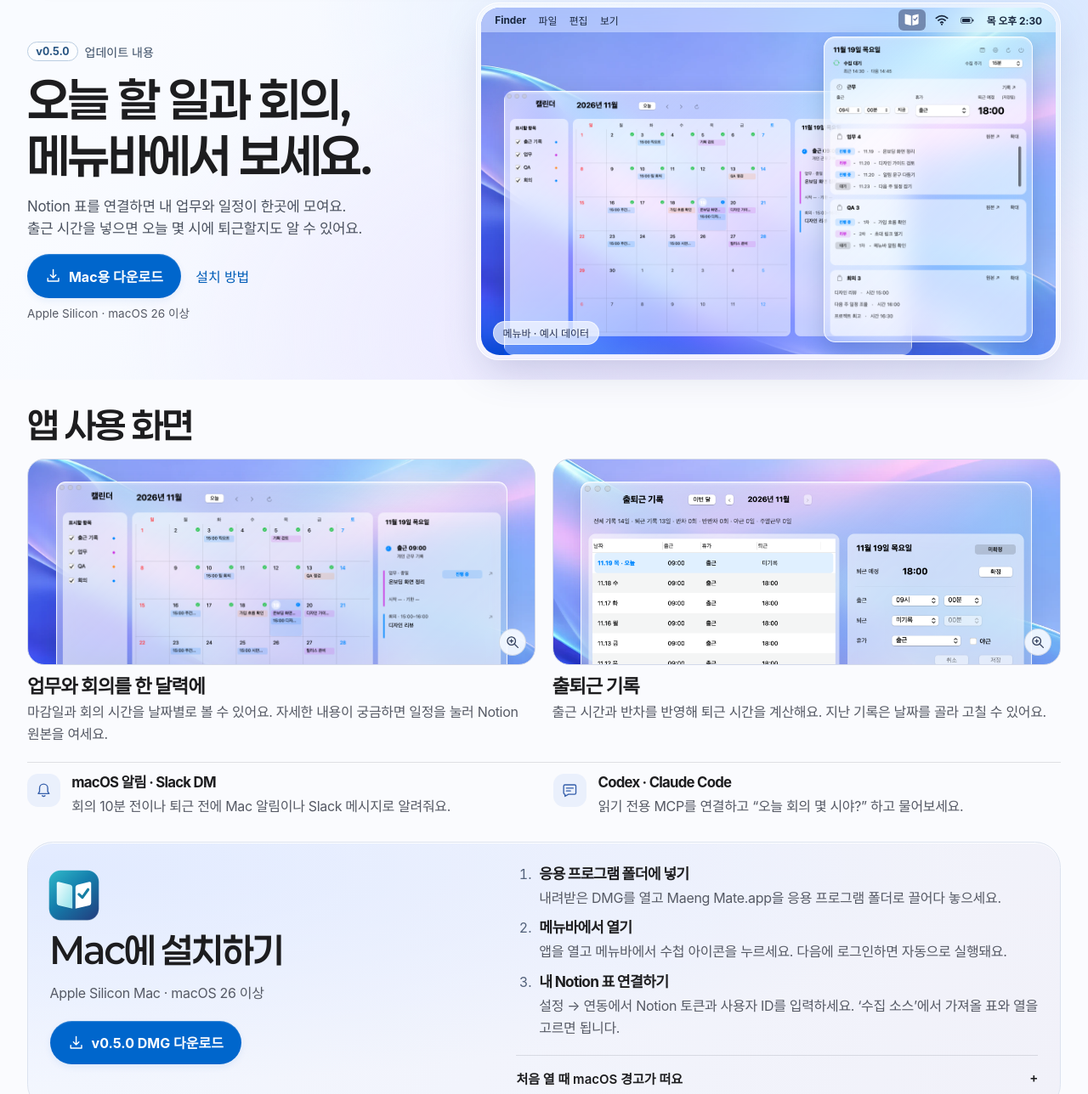
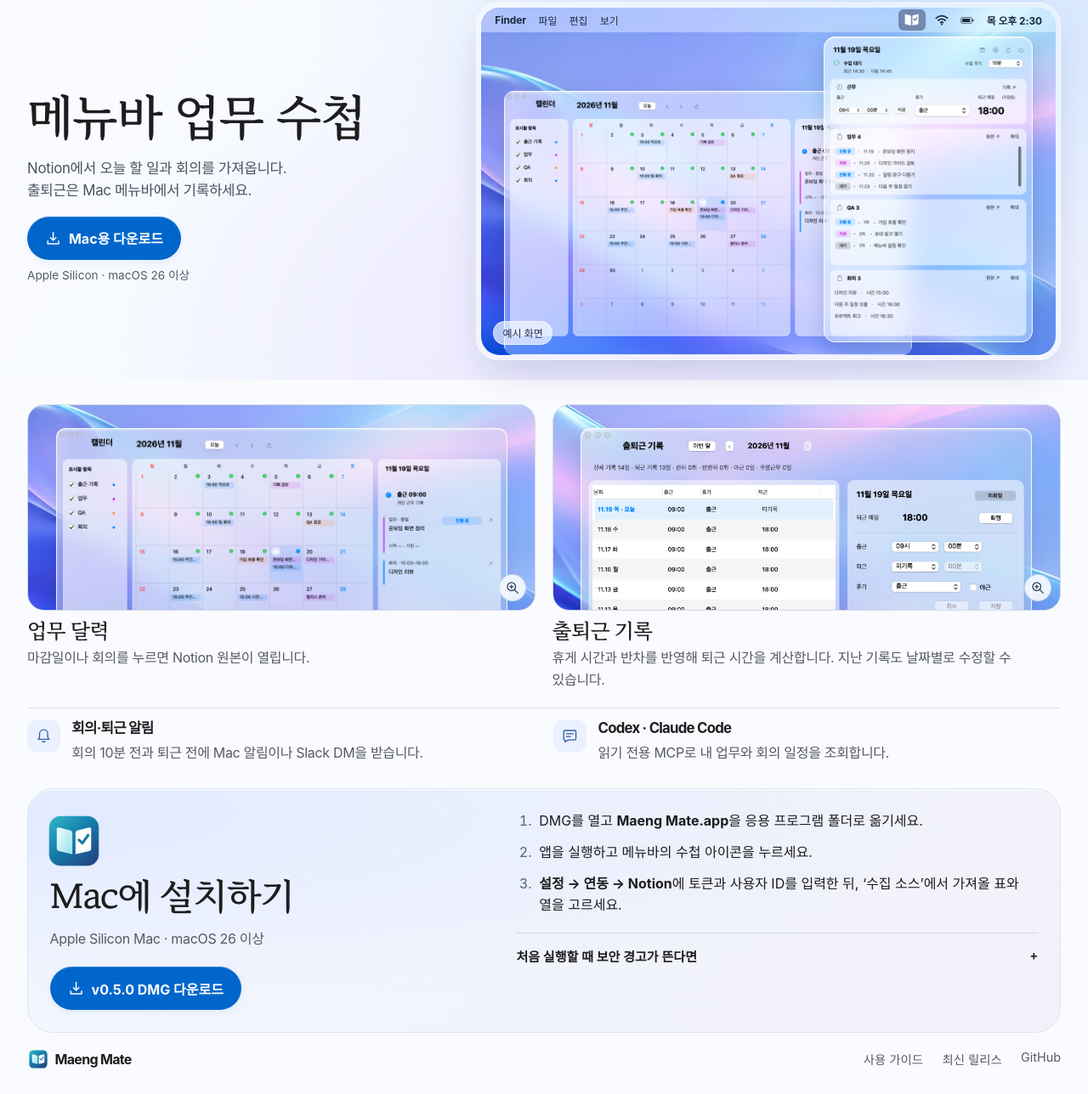
Before and after one commit to 723poil/maeng-mate, a plain HTML site: page site/index.html in a window 1280 px wide. Shown: the part 83-1371 px from the top of the page at 85% size. Drawn offline with Linux system fonts and the light colour scheme; a web font is replaced by a local one.

Commit message:
Simplify Korean site copy and set headings in Maru Buri

```diff
--- a/site/index.html
+++ b/site/index.html
@@ -4,10 +4,10 @@
   <meta charset="utf-8">
   <meta name="viewport" content="width=device-width, initial-scale=1">
   <meta name="theme-color" content="#f5f7fc">
-  <meta name="description" content="Mac 메뉴바에서 Notion 업무와 회의를 확인하고 출퇴근을 기록하세요. Maeng Mate 실제 앱 화면과 macOS용 다운로드.">
-  <title>Maeng Mate — 오늘의 업무를 Mac 메뉴바에서</title>
+  <meta name="description" content="Mac 메뉴바에서 Notion 업무와 회의를 확인하고 출퇴근을 기록하세요. Apple Silicon Mac용 다운로드와 설치 안내.">
+  <title>Maeng Mate — 메뉴바 업무 수첩</title>
   <link rel="icon" href="assets/app-icon.svg">
-  <link rel="preload" href="assets/fonts/Paperlogy-6SemiBold.woff2" as="font" type="font/woff2" crossorigin>
+  <link rel="preload" href="assets/fonts/MaruBuri-SemiBold.woff2" as="font" type="font/woff2" crossorigin>
   <link rel="preload" href="assets/fonts/PretendardVariable.woff2" as="font" type="font/woff2" crossorigin>
   <link rel="stylesheet" href="style.css">
 </head>
@@ -25,10 +25,9 @@
   <main id="main">
     <div class="hero-surface"><section class="hero wrap" aria-labelledby="hero-title">
       <div class="hero-copy">
-        <a class="release" href="https://github.com/723poil/maeng-mate/releases/tag/v0.5.0"><span>v0.5.0</span> 업데이트 내용</a>
-        <h1 id="hero-title">오늘 할 일과 회의,<br>메뉴바에서 보세요.</h1>
-        <p>Notion 표를 연결하면 내 업무와 일정이 한곳에 모여요.<br class="wide"> 출근 시간을 넣으면 오늘 몇 시에 퇴근할지도 알 수 있어요.</p>
-        <div class="actions"><a class="button" href="https://github.com/723poil/maeng-mate/releases/download/v0.5.0/Maeng-Mate-0.5.0-macOS-arm64.dmg"><svg aria-hidden="true"><use href="#download"/></svg>Mac용 다운로드</a><a class="secondary" href="#install">설치 방법</a></div>
+        <h1 id="hero-title">메뉴바 업무 수첩</h1>
+        <p>Notion에서 오늘 할 일과 회의를 가져옵니다.<br>출퇴근은 Mac 메뉴바에서 기록하세요.</p>
+        <div class="actions"><a class="button" href="https://github.com/723poil/maeng-mate/releases/download/v0.5.0/Maeng-Mate-0.5.0-macOS-arm64.dmg"><svg aria-hidden="true"><use href="#download"/></svg>Mac용 다운로드</a></div>
         <small>Apple Silicon · macOS 26 이상</small>
       </div>
       <div class="hero-preview">
@@ -39,24 +38,27 @@
             <summary aria-label="메뉴바 패널 열기 또는 닫기"><svg viewBox="0 0 24 24" aria-hidden="true"><path fill="currentColor" d="M2 4q0-1 1-.7l7 1.8q1 .3 1 1.5V20l-8-2q-1-.3-1-1.4Zm11 2.6q0-1.2 1-1.5l7-1.8Q22 3 22 4v12.6q0 1.1-1 1.4l-8 2Z"/><path d="m15 10.5 1.8 1.8 3-3.8" stroke="#5d6e9e" fill="none" stroke-width="1.6" stroke-linecap="round" stroke-linejoin="round"/></svg></summary>
             <button class="window menu-window" popovertarget="zoom-menu" aria-label="메뉴바 실제 화면 확대"><img class="glass-window" src="assets/menu-ui.webp" width="520" height="760" alt="수집 주기, 출근 시각과 퇴근 예정, 업무·QA·회의 목록이 표시된 메뉴바 패널"></button>
           </details>
-          <span class="screen-caption">메뉴바 · 예시 데이터</span>
+          <span class="screen-caption">예시 화면</span>
         </div>
       </div>
     </section></div>
-    <section class="features wrap" id="features" aria-labelledby="features-title">
-      <h2 id="features-title">앱 사용 화면</h2>
+    <section class="features wrap" id="features" aria-label="사용 화면">
       <div class="gallery">
         <article><button class="screen calendar-screen" popovertarget="zoom-calendar" aria-label="캘린더 실제 화면 확대"><img class="glass-window" src="assets/calendar-ui.webp" width="1080" height="700" loading="lazy" alt="월간 달력 왼쪽에 표시할 항목, 오른쪽에 선택한 날짜의 회의와 업무가 표시된 캘린더"><span class="zoom-icon"><svg aria-hidden="true"><use href="#zoom"/></svg></span></button>
-          <h3>업무와 회의를 한 달력에</h3><p>마감일과 회의 시간을 날짜별로 볼 수 있어요. 자세한 내용이 궁금하면 일정을 눌러 Notion 원본을 여세요.</p></article>
+          <h2>업무 달력</h2><p>마감일이나 회의를 누르면 Notion 원본이 열립니다.</p></article>
         <article><button class="screen attendance-screen" popovertarget="zoom-attendance" aria-label="출퇴근 기록 실제 화면 확대"><img class="glass-window" src="assets/attendance-ui.webp" width="900" height="660" loading="lazy" alt="월별 출퇴근 기록과 선택한 날의 출근·휴가·퇴근 예정 및 수정 이력"><span class="zoom-icon"><svg aria-hidden="true"><use href="#zoom"/></svg></span></button>
-          <h3>출퇴근 기록</h3><p>출근 시간과 반차를 반영해 퇴근 시간을 계산해요. 지난 기록은 날짜를 골라 고칠 수 있어요.</p></article>
+          <h2>출퇴근 기록</h2><p>휴게 시간과 반차를 반영해 퇴근 시간을 계산합니다. 지난 기록도 날짜별로 수정할 수 있습니다.</p></article>
       </div>
-      <div class="integrations"><div><svg aria-hidden="true"><use href="#bell"/></svg><div><h3>macOS 알림 · Slack DM</h3><p>회의 10분 전이나 퇴근 전에 Mac 알림이나 Slack 메시지로 알려줘요.</p></div></div><div><svg aria-hidden="true"><use href="#chat"/></svg><div><h3>Codex · Claude Code</h3><p>읽기 전용 MCP를 연결하고 “오늘 회의 몇 시야?” 하고 물어보세요.</p></div></div></div>
+      <div class="integrations"><div><svg aria-hidden="true"><use href="#bell"/></svg><div><h3>회의·퇴근 알림</h3><p>회의 10분 전과 퇴근 전에 Mac 알림이나 Slack DM을 받습니다.</p></div></div><div><svg aria-hidden="true"><use href="#chat"/></svg><div><h3>Codex · Claude Code</h3><p>읽기 전용 MCP로 내 업무와 회의 일정을 조회합니다.</p></div></div></div>
     </section>
     <section class="install wrap" id="install" aria-labelledby="install-title">
       <div class="install-lead"><img src="assets/app-icon.svg" width="72" height="72" alt=""><h2 id="install-title">Mac에 설치하기</h2><p>Apple Silicon Mac · macOS 26 이상</p><a class="button" href="https://github.com/723poil/maeng-mate/releases/download/v0.5.0/Maeng-Mate-0.5.0-macOS-arm64.dmg"><svg aria-hidden="true"><use href="#download"/></svg>v0.5.0 DMG 다운로드</a></div>
-      <div><ol><li><h3>응용 프로그램 폴더에 넣기</h3><p>내려받은 DMG를 열고 Maeng Mate.app을 응용 프로그램 폴더로 끌어다 놓으세요.</p></li><li><h3>메뉴바에서 열기</h3><p>앱을 열고 메뉴바에서 수첩 아이콘을 누르세요. 다음에 로그인하면 자동으로 실행돼요.</p></li><li><h3>내 Notion 표 연결하기</h3><p>설정 → 연동에서 Notion 토큰과 사용자 ID를 입력하세요. ‘수집 소스’에서 가져올 표와 열을 고르면 됩니다.</p></li></ol>
-        <details class="install-note"><summary>처음 열 때 macOS 경고가 떠요</summary><p>이 버전은 로컬 개발 서명을 사용해요. Apple 공증을 받지 않아 처음 실행할 때 경고가 뜰 수 있어요. DMG와 체크섬은 <a href="https://github.com/723poil/maeng-mate/releases/tag/v0.5.0">공식 릴리스</a>에서 확인할 수 있습니다. 경고 문구에 맞는 조치는 <a href="https://support.apple.com/ko-kr/102445">Apple의 앱 열기 안내</a>를 참고하세요.</p></details>
+      <div><ol>
+        <li>DMG를 열고 <strong>Maeng Mate.app</strong>을 응용 프로그램 폴더로 옮기세요.</li>
+        <li>앱을 실행하고 메뉴바의 수첩 아이콘을 누르세요.</li>
+        <li><strong>설정 → 연동 → Notion</strong>에 토큰과 사용자 ID를 입력한 뒤, ‘수집 소스’에서 가져올 표와 열을 고르세요.</li>
+      </ol>
+        <details class="install-note"><summary>처음 실행할 때 보안 경고가 뜬다면</summary><p>현재 버전은 Apple 공증을 받지 않았습니다. DMG와 체크섬은 <a href="https://github.com/723poil/maeng-mate/releases/tag/v0.5.0">공식 릴리스</a>에서 확인하세요. <a href="https://support.apple.com/ko-kr/102445">Apple의 보안 경고 안내</a></p></details>
       </div>
     </section>
   </main>
--- a/site/style.css
+++ b/site/style.css
@@ -6,8 +6,8 @@
   font-display: swap;
 }
 @font-face {
-  font-family: "Paperlogy";
-  src: url("assets/fonts/Paperlogy-6SemiBold.woff2") format("woff2");
+  font-family: "Maru Buri";
+  src: url("assets/fonts/MaruBuri-SemiBold.woff2") format("woff2");
   font-weight: 600;
   font-style: normal;
   font-display: swap;
@@ -38,7 +38,7 @@ svg { width: 1.2rem; height: 1.2rem; flex: none; }
 .wrap { width: min(95%, 91rem); margin-inline: auto; }
 .skip { position: fixed; top: -5rem; left: 1rem; padding: .7rem; background: white; z-index: 9; }
 .skip:focus { top: 1rem; }
-header, .brand, nav, .actions, .button, .release, .menubar, footer, .lightbox-head { display: flex; align-items: center; }
+header, .brand, nav, .actions, .button, .menubar, footer, .lightbox-head { display: flex; align-items: center; }
 header { position: sticky; top: .75rem; z-index: 5; margin-top: .55rem; min-height: 3.15rem; padding: .42rem .67rem .42rem 1rem; justify-content: space-between; gap: .7rem; border-radius: 2.4rem; background: var(--glass); border: 1px solid #fffffff2; box-shadow: inset 0 -1px 0 #aab4ca30, 0 4px 20px #354b7710; -webkit-backdrop-filter: saturate(160%) blur(20px); backdrop-filter: saturate(160%) blur(20px); }
 .brand { font-size: 1.18rem; font-weight: 700; letter-spacing: -.043em; gap: .38rem; }
 .brand:hover { text-decoration: none; }
@@ -48,10 +48,8 @@ nav { gap: clamp(1.1rem, 2.5vw, 2.2rem); font-size: .91rem; font-weight: 555; }
 .nav-download:hover, .button:hover { background: #005bb8; text-decoration: none; }
 .hero-surface { margin-top: -3.8rem; padding-top: 3.8rem; background: radial-gradient(ellipse at 87% 19%, #d5e6ff 0%, transparent 47%), radial-gradient(ellipse at 61% 90%, #ebe6ff 0%, transparent 58%), linear-gradient(120deg,#f9fbff 15%,#edf3ff 75%); }
 .hero { display: grid; grid-template-columns: minmax(0,.84fr) minmax(0,1.16fr); gap: 2.5%; align-items: center; padding-block: clamp(1.05rem, 1.8vw, 1.8rem); }
-.release { gap: .48rem; color: #364961; font-size: .875rem; width: fit-content; }
-.release span { font-size: .8rem; font-weight: 650; font-variant-numeric: tabular-nums; color: #285582; border: 1px solid #bacde1; background: #ffffff85; border-radius: 1rem; padding: .19rem .58rem; }
-h1, .features > h2, .install-lead > h2 {
-  font-family: "Paperlogy", "Pretendard Variable", sans-serif;
+h1, .gallery h2, .install-lead > h2 {
+  font-family: "Maru Buri", "AppleMyungjo", serif;
   font-weight: 600;
   letter-spacing: -.035em;
 }
@@ -60,7 +58,7 @@ h1 { font-size: min(4.3rem, 4.5vw, 11.3cqi); line-height: 1.18; word-spacing: .0
 .hero-copy > p { color: #4b525f; font-size: clamp(1.04rem, 1.32vw, 1.2rem); line-height: 1.54; letter-spacing: -.019em; }
 .actions { flex-wrap: wrap; gap: 1.05rem; margin: 1.1rem 0 .46rem; }
 .button { width: fit-content; gap: .52rem; background: var(--blue); border-radius: 2rem; color: white; font-size: 1rem; font-weight: 650; padding: .86rem 1.34rem; box-shadow: inset 0 1px 1px #ffffff35,0 3px 8px #0066cc15; }
-.secondary, .lightbox > a { color: #005db8; font-weight: 550; }
+.lightbox > a { color: #005db8; font-weight: 550; }
 .hero-copy small { font-size: .85rem; color: var(--muted); }
 .hero-preview { min-width: 0; padding: 5px; border: 1px solid #ffffffed; background: #ffffff67; border-radius: 1.65rem; box-shadow: 0 1.2rem 3rem -.8rem #4b548a45, inset 0 0 0 1px #bac6e324; }
 .desktop { position: relative; isolation: isolate; overflow: hidden; border-radius: 1.36rem; container-type: inline-size; height: clamp(24rem, 32vw, 30rem); background: #c9d8ff url("assets/glass-wallpaper.webp") center/cover; }
@@ -86,7 +84,7 @@ summary::-webkit-details-marker { display: none; }
 .screen-caption { position: absolute; bottom: .8rem; left: .85rem; color: #253052; font-size: .75rem; font-weight: 550; background: #f5f8ffb8; padding: .28rem .66rem; border: 1px solid #ffffff9e; border-radius: 1rem; pointer-events: none; }
 .features { padding-block: clamp(1.45rem, 2.25vw, 2.1rem); }
 h2 { font-size: clamp(2.1rem, 3.3vw, 3.15rem); line-height: 1.2; letter-spacing: -.06em; font-weight: 700; }
-.gallery { display: grid; grid-template-columns: 1fr 1fr; gap: clamp(.8rem, 1.5vw, 1.4rem); margin-top: .8rem; }
+.gallery { display: grid; grid-template-columns: 1fr 1fr; gap: clamp(.8rem, 1.5vw, 1.4rem); }
 .gallery article { min-width: 0; }
 .screen { position: relative; overflow: hidden; width: 100%; height: clamp(13rem, 19vw, 18.5rem); border-radius: 1.25rem; border: 1px solid #d2d9ea; }
 .screen, .lightbox-stage {
@@ -102,7 +100,7 @@ h2 { font-size: clamp(2.1rem, 3.3vw, 3.15rem); line-height: 1.2; letter-spacing:
 .zoom-icon { display: grid; place-items: center; position: absolute; bottom: .65rem; right: .65rem; width: 2rem; height: 2rem; border-radius: 50%; color: #323e5b; background: #f7faffeb; border: 1px solid #acb8cc7a; }
 .zoom-icon svg { width: 1.1rem; height: 1.1rem; }
 h3 { font-size: 1.4rem; line-height: 1.3; letter-spacing: -.045em; }
-.gallery h3 { margin: .62rem 0 .18rem; }
+.gallery h2 { font-size: 1.5rem; margin: .62rem 0 .18rem; }
 .gallery p, .integrations p, .install p { color: var(--muted); font-size: 1rem; line-height: 1.64; letter-spacing: -.02em; }
 .integrations { display: grid; grid-template-columns: 1fr 1fr; gap: 1.4rem; margin-top: 1.2rem; padding-top: .85rem; border-top: 1px solid var(--line); }
 .integrations > div { display: flex; align-items: flex-start; gap: .85rem; }
@@ -112,10 +110,9 @@ h3 { font-size: 1.4rem; line-height: 1.3; letter-spacing: -.045em; }
 .install-lead > img { margin-left: -.45rem; }
 .install-lead > p { margin: .72rem 0 1.2rem; }
 .install ol { list-style: decimal; padding-left: 1.4rem; }
-.install li { padding-left: .28rem; }
+.install li { padding-left: .28rem; line-height: 1.6; }
 .install li + li { margin-top: .7rem; }
 .install li::marker { color: #53627b; font-variant-numeric: tabular-nums; }
-.install h3 { font-size: 1.08rem; margin-bottom: .22rem; }
 .install-note { border-top: 1px solid var(--line); margin-top: 1.2rem; }
 .install-note summary { list-style: none; display: flex; gap: .5rem; justify-content: space-between; padding-top: 1rem; font-size: .94rem; font-weight: 600; }
 .install-note summary::after { content: "+"; }
@@ -136,7 +133,6 @@ footer div { display: flex; gap: 1.4rem; font-size: .9rem; color: var(--muted);
 .lightbox img { display: block; width: auto; height: auto; max-width: 100%; max-height: 72dvh; margin-inline: auto; border-radius: .8rem; }
 .lightbox > a { display: block; margin: .6rem .3rem 0; font-size: .88rem; }
 @media (max-width: 910px) {
-  .wide { display: none; }
   .hero { gap: 3%; }
   .menubar { gap: .6rem; padding-inline: .7rem; }
   .demo summary { margin-right: 7.4rem; }
@@ -158,7 +154,7 @@ footer div { display: flex; gap: 1.4rem; font-size: .9rem; color: var(--muted);
   .demo { width: min(72%, 13.3rem); }
   .menubar { gap: .65rem; }
   .features { padding-block: 1.35rem; }
-  .gallery { grid-template-columns: 1fr; gap: 1.1rem; margin-top: .65rem; }
+  .gallery { grid-template-columns: 1fr; gap: 1.1rem; }
   .screen { height: clamp(12rem,52vw,20rem); }
   .integrations { grid-template-columns: 1fr; gap: 1.2rem; }
   .install { grid-template-columns: 1fr; gap: 1rem; }
```
Also changed, not shown: site/assets/fonts/MaruBuri-OFL.txt, site/assets/fonts/MaruBuri-SemiBold.woff2 (added), site/assets/fonts/Paperlogy-6SemiBold.woff2 (deleted), 1 other file.
